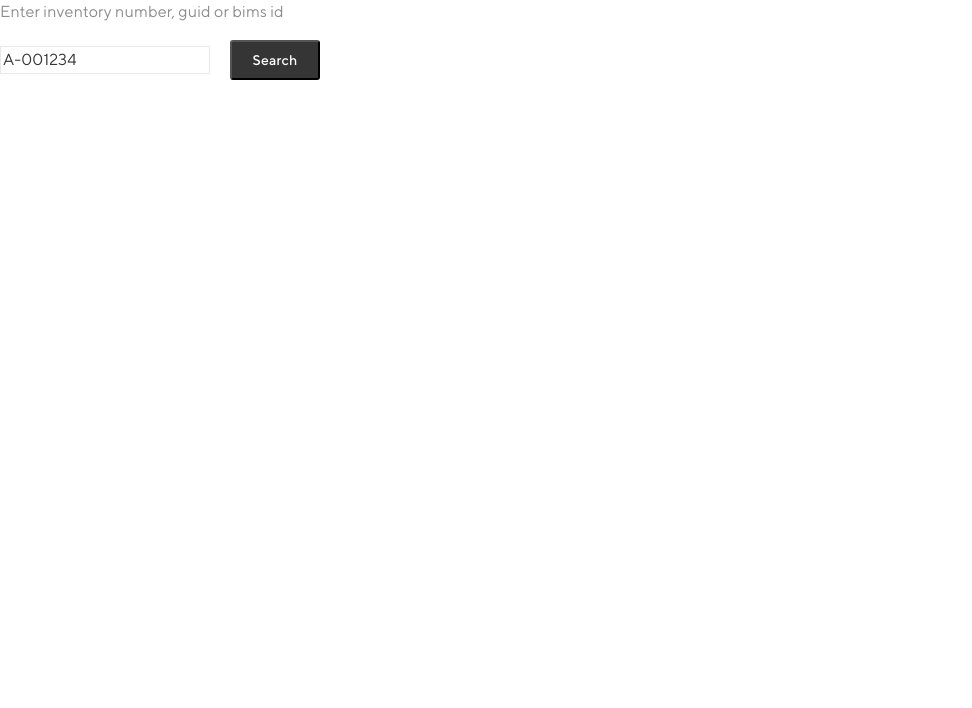
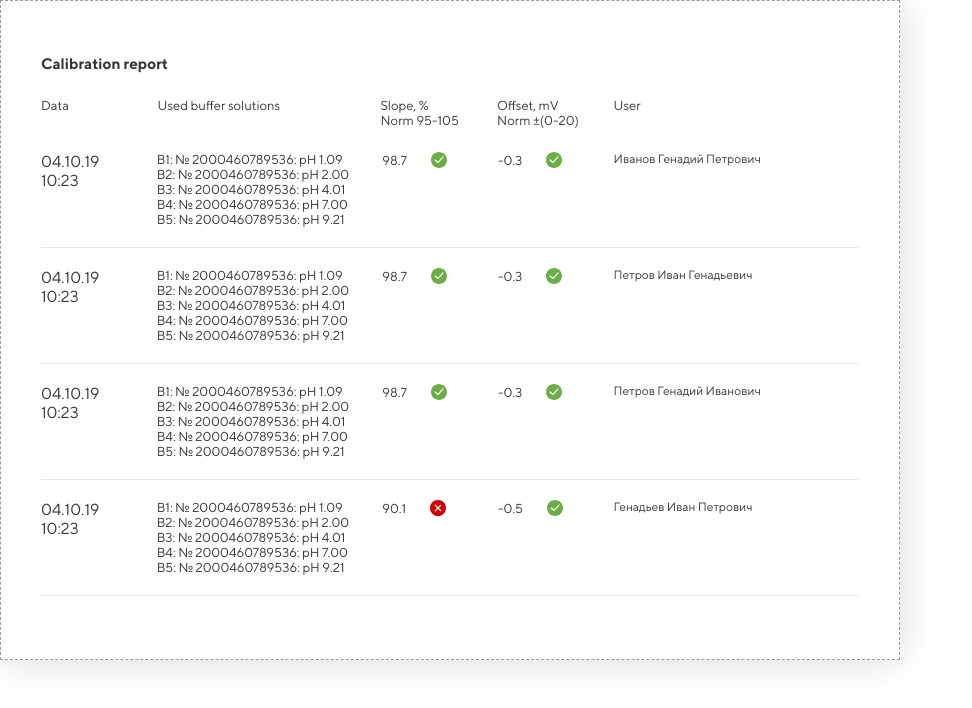
Before and after one commit to KuArthur/biocad-test, a React (Create React App) app: page / in a window 1280 px wide. Shown: the top 708 px of the page, without its empty margins (0-972 px from the left). Built offline with nearby package versions, Linux system fonts and the light colour scheme.

Commit message:
закончил CalibrationReport, начал ReportFilters (сделал ratio button)

```diff
--- a/src/App.js
+++ b/src/App.js
@@ -6,6 +6,7 @@ import DeviceInfo from './components/DeviceInfo/DeviceInfo'
 import CalibrationReport from './components/CalibrationReport/CalibrationReport';
 import UnitName from './components/UnitName/UnitName';
 import FilterDevices from './components/FilterDevices/FilterDevices';
+import ReportFiltersCheckbox from './components/ReportFilters/ReportFiltersCheckbox/ReportFiltersCheckbox';
 
 import {calibrationReport as calibrationData} from './db/calibrationReport';
 import { deviceInfo } from './db/deviceInfo';
@@ -22,14 +23,15 @@ function App() {
   }
   return (
     // <DeviceInfo device ={deviceInfo} />
-    // <CalibrationReport calibrationData = {calibrationData} />
+     <CalibrationReport calibrationData = {calibrationData} />
     // <UnitName name = {NAME}
     //           img = {item}
     // />
-    <FilterDevices  filterText = {filterText}
-                    onFilterTextChange = {handleFilterTextChange}
+    // <FilterDevices  filterText = {filterText}
+    //                 onFilterTextChange = {handleFilterTextChange}
 
-    />
+    // />
+    // <ReportFiltersCheckbox text = 'Calibration' />
   )
 }
 
--- a/src/components/CalibrationReport/CalibrationReport.css
+++ b/src/components/CalibrationReport/CalibrationReport.css
@@ -15,29 +15,37 @@
     color: #353535;
 }
 
+.calibrationReport-tableName {
+    margin-bottom: 27px;
+}
+
 .calibrationReport-headers {
     display:flex;
     justify-content: space-between;
+    margin-bottom: 24px;
 }
 
-.calibrationReport-rows {
+.calibrationReport-row {
     display: flex;
     justify-content: space-between;
     align-items: flex-start;
+    margin-bottom: 20px;
+    border-bottom: 1px solid #E9E9E9;
+    padding-bottom: 20px;
+}
+
+.calibrationReport-row:last-child {
+    margin-bottom: 0;
 }
 
 .calibrationReport-solution {
-    /* width: 25%; */
     text-align: left;
     flex-basis: 200px;
-
 }
 
 .calibrationReport-data {
     font-size: 16px;
     line-height: 19px;
-    /* width:10% */
-
 }
 
 .calibrationReport-user {
@@ -48,7 +56,21 @@
 
 .calibrationReport-offset,.calibrationReport-slope {
     display: flex;
-    justify-content: space-between;
+    /* justify-content: space-around; */
     align-items: center;
+}
 
+.calibrationReport-icon {
+    margin-left: 24px;
 }
+
+.column-width-l  {
+    width: 24%;
+}
+
+.column-width-s {
+    width: 11%;
+}
+.column-width-m  {
+    width: 30%
+}
--- a/src/components/CalibrationReport/CalibrationReport.js
+++ b/src/components/CalibrationReport/CalibrationReport.js
@@ -7,6 +7,8 @@ import './CalibrationReport.css';
 import {calibrationReport} from '../../db/calibrationReport';
 import {ReactComponent as Success} from '../../img/success.svg';
 import {ReactComponent as Fail} from '../../img/fail.svg';
+
+// const HEAD = ['Data','Used buffer solutions','Slope, % Norm 95-105','Offset, mV Norm ±(0-20)','User']
 
 export default function CalibrationReport(props) {
     const calibrationData = props.calibrationData;
@@ -21,13 +23,13 @@ export default function CalibrationReport(props) {
         <div className = 'calibrationReport'>
 
             <div className = 'calibrationReport-body'>
-                <h2>Calibration report</h2>
+                <h3 className = 'calibrationReport-tableName'>Calibration report</h3>
                 <div className = 'calibrationReport-headers'>
-                    <div>Data</div>
-                    <div>Used buffer solutions</div>
-                    <div>Slope, % <br /> Norm 95-105</div>
-                    <div>Offset, mV <br /> Norm ±(0-20)</div>
-                    <div>User</div>
+                    <div className = 'column-width-s'>Data</div>
+                    <div className = 'column-width-l'>Used buffer solutions</div>
+                    <div className = 'column-width-s'>Slope, % <br /> Norm 95-105</div>
+                    <div className = 'column-width-s'>Offset, mV <br /> Norm ±(0-20)</div>
+                    <div className = 'column-width-m'>User</div>
                 </div>
                 {rows}
             </div>
@@ -39,35 +41,123 @@ function CalibrationReportRow(props) {
     const calibrationData = props.calibrationData;
 
     return(
-        <div className = 'calibrationReport-rows'>
-            <span className = 'calibrationReport-data'>{calibrationData.data}</span>
-            <span className = 'calibrationReport-solution'>{calibrationData.solution}</span>
+        <div className = 'calibrationReport-row'>
+            <span className = 'calibrationReport-data column-width-s'>{calibrationData.data}</span>
+            <span className = 'calibrationReport-solution column-width-l'>{calibrationData.solution}</span>
             {calibrationData.slope < 95 || calibrationData.slope >= 105
                 ?
-                        <div className = 'calibrationReport-slope'>
-                            <span>{calibrationData.slope}</span> <Fail />
+                        <div className = 'calibrationReport-slope column-width-s'>
+                            <span>{calibrationData.slope}</span> <Fail className = 'calibrationReport-icon' />
                         </div>
 
                 :
-                        <div className = 'calibrationReport-slope'>
-                            <span>{calibrationData.slope}</span> <Success />
+                        <div className = 'calibrationReport-slope column-width-s'>
+                            <span>{calibrationData.slope}</span> <Success className = 'calibrationReport-icon' />
                         </div>
 
             }
             {calibrationData.offset < -1 || calibrationData.offset > 21
                 ?
-                        <div className = 'calibrationReport-offset'>
-                            <span>{calibrationData.offset}</span> <Fail />
+                        <div className = 'calibrationReport-offset column-width-s'>
+                            <span>{calibrationData.offset}</span> <Fail className = 'calibrationReport-icon' />
                         </div>
 
                 :
-                        <div className = 'calibrationReport-offset'>
-                            <span>{calibrationData.offset}</span> <Success />
+                        <div className = 'calibrationReport-offset column-width-s'>
+                            <span>{calibrationData.offset}</span> <Success className = 'calibrationReport-icon' />
                         </div>
 
             }
 
-            <span className = 'calibrationReport-user'>{calibrationData.user}</span>
+            <span className = 'calibrationReport-user column-width-m'>{calibrationData.user}</span>
         </div>
     )
 }
+
+// export default function CalibrationReport(props) {
+//     const calibrationData = props.calibrationData;
+//     const rows = [];
+//     calibrationData.forEach(data => (
+//         rows.push(
+//             <CalibrationReportRow   calibrationData = {data} />
+//         )
+//     ))
+
+//     return (
+//         <div className = 'calibrationReport'>
+
+//             <div className = 'calibrationReport-body'>
+//                 <h2>Calibration report</h2>
+//                 <div className = 'calibrationReport-headers'>
+//                 </div>
+//                 {rows}
+//             </div>
+//         </div>
+//     )
+// }
+
+// function CalibrationReportColumn(props) {
+//     const calibrationData = props.calibrationData;
+//     const columns = []
+
+
+//     return(
+//         <div className = 'calibrationReport-rows'>
+//             <span className = 'calibrationReport-data'>{calibrationData.data}</span>
+//             <span className = 'calibrationReport-solution'>{calibrationData.solution}</span>
+//             {calibrationData.slope < 95 || calibrationData.slope >= 105
+//                 ?
+//                         <div className = 'calibrationReport-slope'>
+//                             <span>{calibrationData.slope}</span> <Fail />
+//                         </div>
+
+//                 :
+//                         <div className = 'calibrationReport-slope'>
+//                             <span>{calibrationData.slope}</span> <Success />
+//                         </div>
+
+//             }
+//             {calibrationData.offset < -1 || calibrationData.offset > 21
+//                 ?
+//                         <div className = 'calibrationReport-offset'>
+//                             <span>{calibrationData.offset}</span> <Fail />
+//                         </div>
+
+//                 :
+//                         <div className = 'calibrationReport-offset'>
+//                             <span>{calibrationData.offset}</span> <Success />
+//                         </div>
+
+//             }
+
+//             <span className = 'calibrationReport-user'>{calibrationData.user}</span>
+//         </div>
+//     )
+// }
+
+// function CheckColumns(props) {
+//     const calibrationData = props.calibrationData;
+//     calibrationData.slope < 95 || calibrationData.slope >= 105
+//         ?
+//                 <div className = 'calibrationReport-slope'>
+//                     <span>{calibrationData.slope}</span> <Fail />
+//                 </div>
+
+//         :
+//                 <div className = 'calibrationReport-slope'>
+//                     <span>{calibrationData.slope}</span> <Success />
+//                 </div>
+
+
+//     calibrationData.offset < -1 || calibrationData.offset > 21
+//         ?
+//                 <div className = 'calibrationReport-offset'>
+//                     <span>{calibrationData.offset}</span> <Fail />
+//                 </div>
+
+//         :
+//                 <div className = 'calibrationReport-offset'>
+//                     <span>{calibrationData.offset}</span> <Success />
+//                 </div>
+
+// }
--- /dev/null
+++ b/src/components/ReportFilters/ReportFiltersCheckbox/ReportFiltersCheckbox.css
@@ -0,0 +1,40 @@
+.reportFiltersCheckbox {
+    font-family: TT Norms;
+    font-style: normal;
+    font-weight: normal;
+    font-size: 14px;
+    line-height: 20px;
+    letter-spacing: 0.16px;
+    font-feature-settings: 'pnum' on, 'lnum' on;
+    color: #353535;
+}
+
+.reportFiltersCheckbox-input {
+    display:none;
+}
+
+
+
+.reportFiltersCheckbox-text {
+    cursor: pointer;
+    display: flex;
+    align-items: center;
+
+
+}
+
+.reportFiltersCheckbox-text::before {
+    content: "";
+    width: 20px;
+    height: 20px;
+    box-sizing: border-box;
+    border-radius: 50%;
+    margin-right: 12px;
+    background: #FFFFFF;
+    border: 2px solid #C1C1C1;
+}
+
+
+.reportFiltersCheckbox-input:checked + .reportFiltersCheckbox-text::before {
+    background:url(../../../img/radio-circle.svg) no-repeat center;
+}
--- /dev/null
+++ b/src/components/ReportFilters/ReportFiltersCheckbox/ReportFiltersCheckbox.js
@@ -0,0 +1,17 @@
+import React, { useState } from 'react';
+
+import './ReportFiltersCheckbox.css';
+
+export default function ReportFiltersCheckbox(props) {
+    const text = props.text;
+    return (
+        <div className = 'reportFiltersCheckbox'>
+            <input  type = 'radio'
+                    className = 'reportFiltersCheckbox-input'
+                    id = {text}
+                    name= {text + 1}
+            />
+            <label className = 'reportFiltersCheckbox-text' for={text}>{text}</label>
+        </div>
+    )
+}
```
Also changed, not shown: src/img/radio-circle.svg (added).
